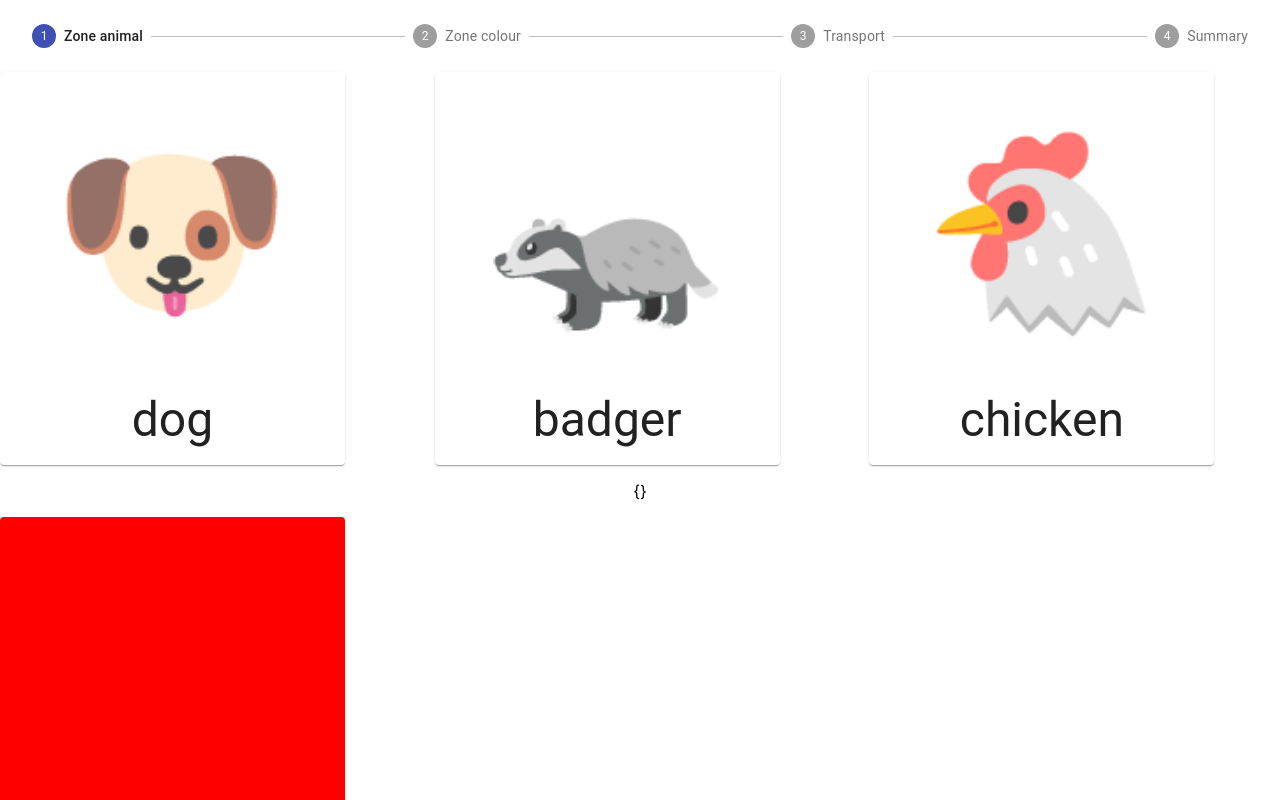
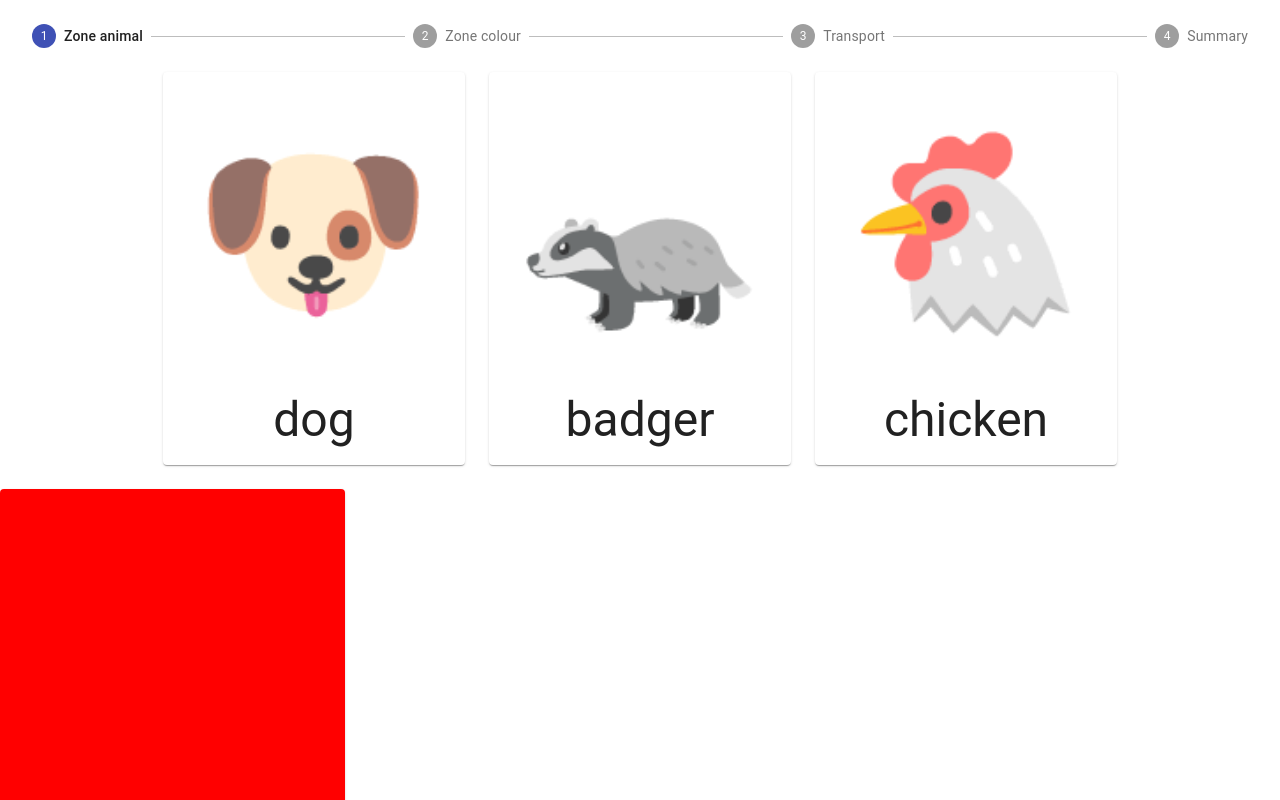
Before and after one commit to jrdavenport/carbon-calc-app, a React (Create React App) app: page / in a window 1280 px wide. Shown: the top 800 px of the page. Built offline with nearby package versions, Linux system fonts and the light colour scheme.

Commit message:
more refactoring

```diff
--- /dev/null
+++ b/src/Components/SelectionSummary.tsx
@@ -0,0 +1,21 @@
+import { Typography } from '@material-ui/core';
+import React from 'react';
+
+interface Props {
+  zoneAnimal: string,
+  zoneColour: string,
+  transport: string,
+}
+
+function SelectionSummary({
+  zoneAnimal,
+  zoneColour,
+  transport,
+}: Props) {
+
+  return <Typography variant="body1" gutterBottom>
+    {zoneAnimal}{zoneAnimal}{transport}
+  </Typography>;
+}
+
+export default SelectionSummary
--- a/src/Components/TransportSelection.tsx
+++ b/src/Components/TransportSelection.tsx
@@ -3,26 +3,26 @@ import React from 'react';
 import SelectionButton from '../Components/SelectionButton';
 
 interface Props {
-  selectedAnimal: string;
-  selectedColour: string;
+  // selectedAnimal: string;
+  // selectedColour: string;
   handleNext: (selectedValue: string) => void;
 }
 
 function TransportSelection({
-  selectedAnimal,
-  selectedColour,
+  // selectedAnimal,
+  // selectedColour,
   handleNext,
 }: Props) {
 
-  return <Grid container spacing={3}>
-    <Grid item xs>
-      <SelectionButton text={{ transport: "car" }} transport="🚘" animal={selectedAnimal} color={selectedColour} onClick={() => handleNext('car')} />
+  return <Grid container spacing={3} justify="center">
+    <Grid item xs={3}>
+      <SelectionButton text={{ transport: "car" }} transport="🚘" onClick={() => handleNext('car')} />
     </Grid>
-    <Grid item xs>
-      <SelectionButton text={{ transport: "walk" }} transport="🦶" animal={selectedAnimal} color={selectedColour} onClick={() => handleNext('walk')} />
+    <Grid item xs={3}>
+      <SelectionButton text={{ transport: "walk" }} transport="🦶" onClick={() => handleNext('walk')} />
     </Grid>
-    <Grid item xs>
-      <SelectionButton text={{ transport: "train" }} transport="🚆" animal={selectedAnimal} color={selectedColour} onClick={() => handleNext('train')} />
+    <Grid item xs={3}>
+      <SelectionButton text={{ transport: "train" }} transport="🚆" onClick={() => handleNext('train')} />
     </Grid>
   </Grid>;
 }
--- a/src/Components/ZoneAnimalSelection.tsx
+++ b/src/Components/ZoneAnimalSelection.tsx
@@ -10,17 +10,17 @@ function ZoneAnimalSelection({
   handleNext,
 }: Props) {
 
-  return <Grid container spacing={3}>
-    <Grid item xs>
+  return <Grid container spacing={3} justify="center" >
+    <Grid item xs={3}>
       <SelectionButton text={{ zone: "dog" }} animal="🐶" onClick={() => handleNext({ string: 'dog', img: "🐶" })} />
     </Grid>
-    <Grid item xs>
+    <Grid item xs={3}>
       <SelectionButton text={{ zone: "badger" }} animal="🦡" onClick={() => handleNext({ string: 'badger', img: "🦡" })} />
     </Grid>
-    <Grid item xs>
+    <Grid item xs={3}>
       <SelectionButton text={{ zone: "chicken" }} animal="🐔" onClick={() => handleNext({ string: 'chicken', img: "🐔" })} />
     </Grid>
-  </Grid>;
+  </Grid >;
 }
 
 export default ZoneAnimalSelection
--- a/src/Components/ZoneColourSelection.tsx
+++ b/src/Components/ZoneColourSelection.tsx
@@ -12,14 +12,14 @@ function ZoneColourSelection({
   handleNext,
 }: Props) {
 
-  return <Grid container spacing={3}>
-    <Grid item xs>
+  return <Grid container spacing={3} justify="center">
+    <Grid item xs={3}>
       <SelectionButton text={{ zone: "red" }} animal={selectedAnimal} color='red' onClick={() => handleNext('red')} />
     </Grid>
-    <Grid item xs>
+    <Grid item xs={3}>
       <SelectionButton text={{ zone: "yellow" }} animal={selectedAnimal} color='yellow' onClick={() => handleNext('yellow')} />
     </Grid>
-    <Grid item xs>
+    <Grid item xs={3}>
       <SelectionButton text={{ zone: "blue" }} animal={selectedAnimal} color='blue' onClick={() => handleNext('blue')} />
     </Grid>
   </Grid>;
--- a/src/pages/home.tsx
+++ b/src/pages/home.tsx
@@ -1,6 +1,7 @@
 import { Button, Grid, Step, StepLabel, Stepper, Typography } from '@material-ui/core';
 import React, { useState } from 'react';
-import SelectionButton from '../Components/SelectionButton';
+import SelectionSummary from '../Components/SelectionSummary';
+import TransportSelection from '../Components/TransportSelection';
 import ZoneAnimalSelection from '../Components/ZoneAnimalSelection';
 import ZoneColourSelection from '../Components/ZoneColourSelection';
 
@@ -14,19 +15,9 @@ function getStepContent(step: number, stepsState: { [step: number]: any }, handl
         case 1:
             return <ZoneColourSelection selectedAnimal={stepsState[0].img} handleNext={handleNext} />;
         case 2:
-            return <Grid container spacing={3}>
-                <Grid item xs>
-                    <SelectionButton text={{ transport: "car" }} transport="🚘" onClick={() => handleNext('car')} />
-                </Grid>
-                <Grid item xs>
-                    <SelectionButton text={{ transport: "walk" }} transport="🦶" onClick={() => handleNext('walk')} />
-                </Grid>
-                <Grid item xs>
-                    <SelectionButton text={{ transport: "train" }} transport="🚆" onClick={() => handleNext('train')} />
-                </Grid>
-            </Grid>
+            return <TransportSelection handleNext={handleNext} />;
         case 3:
-            return <p>Review!</p>;
+            return <SelectionSummary zoneAnimal={stepsState[0].string} zoneColour={stepsState[1]} transport={stepsState[2]} />
         default:
             throw new Error('Unknown step');
     }
@@ -92,18 +83,21 @@ function Home() {
                     </React.Fragment>
                 ) : (
                         <React.Fragment>
-                            {getStepContent(state.activeStep, state.stepsState, handleNext)}
-                            <div>
-                                {state.activeStep !== 0 && (
-                                    <Button onClick={handleBack}>
-                                        Back
-                                    </Button>
-                                )}
-                            </div>
+                            <Grid container spacing={3}>
+                                <Grid item xs={12}>
+                                    {getStepContent(state.activeStep, state.stepsState, handleNext)}
+                                </Grid>
+                                <Grid item xs={12}>
+                                    {state.activeStep !== 0 && (
+                                        <Button onClick={handleBack} variant="contained" color="secondary">
+                                            Back
+                                        </Button>
+                                    )}
+                                </Grid>
+                            </Grid>
                         </React.Fragment>
                     )}
             </React.Fragment>
-            <p>{JSON.stringify(state.stepsState)}</p>
         </>
     );
 }
```
